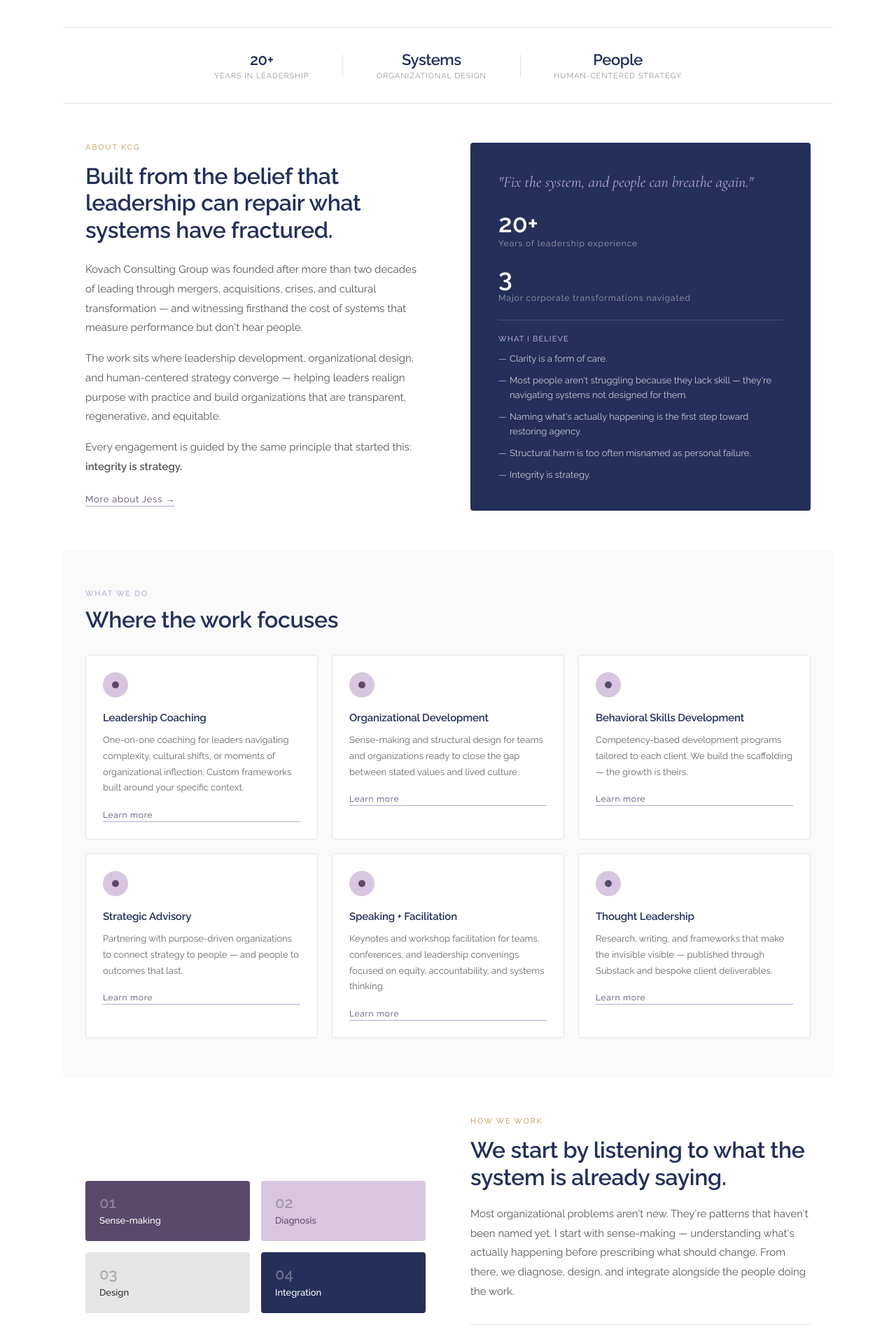
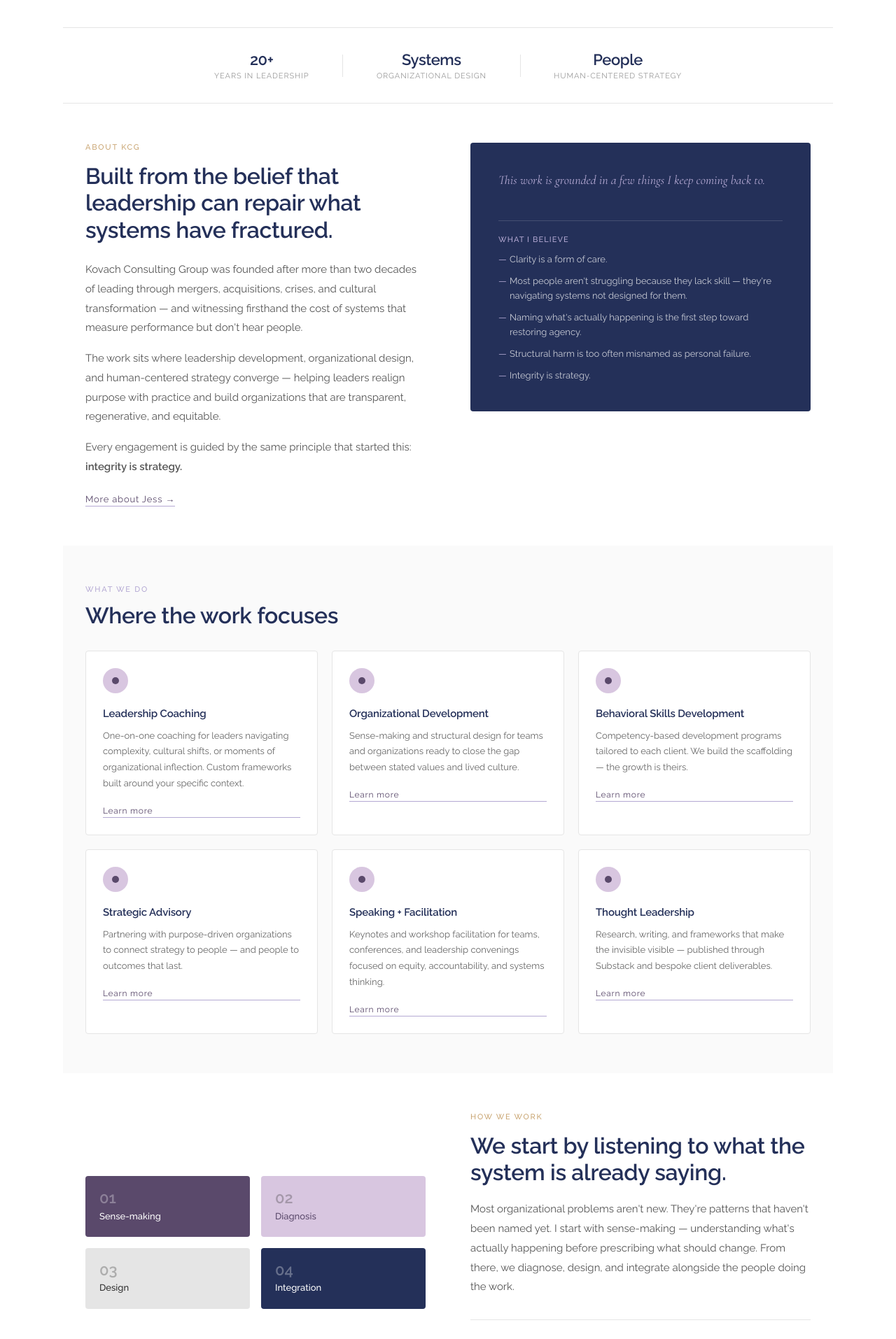
Before and after one commit to jesskovach/kovachconsultants, a Jekyll site: the page built from index.md, in a window 1280 px wide. Shown: the part 546-2460 px from the top of the page at 70% size. Built offline with Jekyll 4.4.1, drawn with Linux system fonts in a browser that asks for light colours.

Commit message:
Update values home.html

```diff
--- a/_layouts/home.html
+++ b/_layouts/home.html
@@ -44,7 +44,7 @@
     .about-body{font-size:15px;line-height:1.85;color:#555;}
     .about-body p+p{margin-top:1rem;}
     .about-pull{background:var(--ink);padding:2.5rem;border-radius:4px;display:flex;flex-direction:column;gap:1.5rem;}
-    .pull-quote{font-family:'Cormorant Garamond',serif;font-style:italic;font-size:22px;line-height:1.5;color:var(--lavender);}
+    .pull-quote{font-family:'Cormorant Garamond',serif;font-style:italic;font-size:18px;line-height:1.5;color:var(--lavender);margin-bottom:1.25rem;}
     .pull-stat{display:flex;flex-direction:column;gap:0.25rem;}
     .pull-principles{border-top:0.5px solid rgba(255,255,255,0.15);padding-top:1.25rem;}
     .principles-label{font-size:11px;letter-spacing:0.1em;text-transform:uppercase;color:var(--lavender);margin-bottom:0.75rem;font-weight:500;}
@@ -149,15 +149,7 @@
       <a href="/about" style="display:inline-block;margin-top:1.5rem;font-size:13px;color:var(--plum);letter-spacing:0.06em;border-bottom:0.5px solid var(--lavender);padding-bottom:2px;">More about Jess →</a>
     </div>
     <div class="about-pull">
-      <p class="pull-quote">"Fix the system, and people can breathe again."</p>
-      <div class="pull-stat">
-        <span class="stat-num">20+</span>
-        <span class="stat-label">Years of leadership experience</span>
-      </div>
-      <div class="pull-stat">
-        <span class="stat-num">3</span>
-        <span class="stat-label">Major corporate transformations navigated</span>
-      </div>
+      <p class="pull-quote">This work is grounded in a few things I keep coming back to.</p>
       <div class="pull-principles">
         <p class="principles-label">What I believe</p>
         <ul>
```
